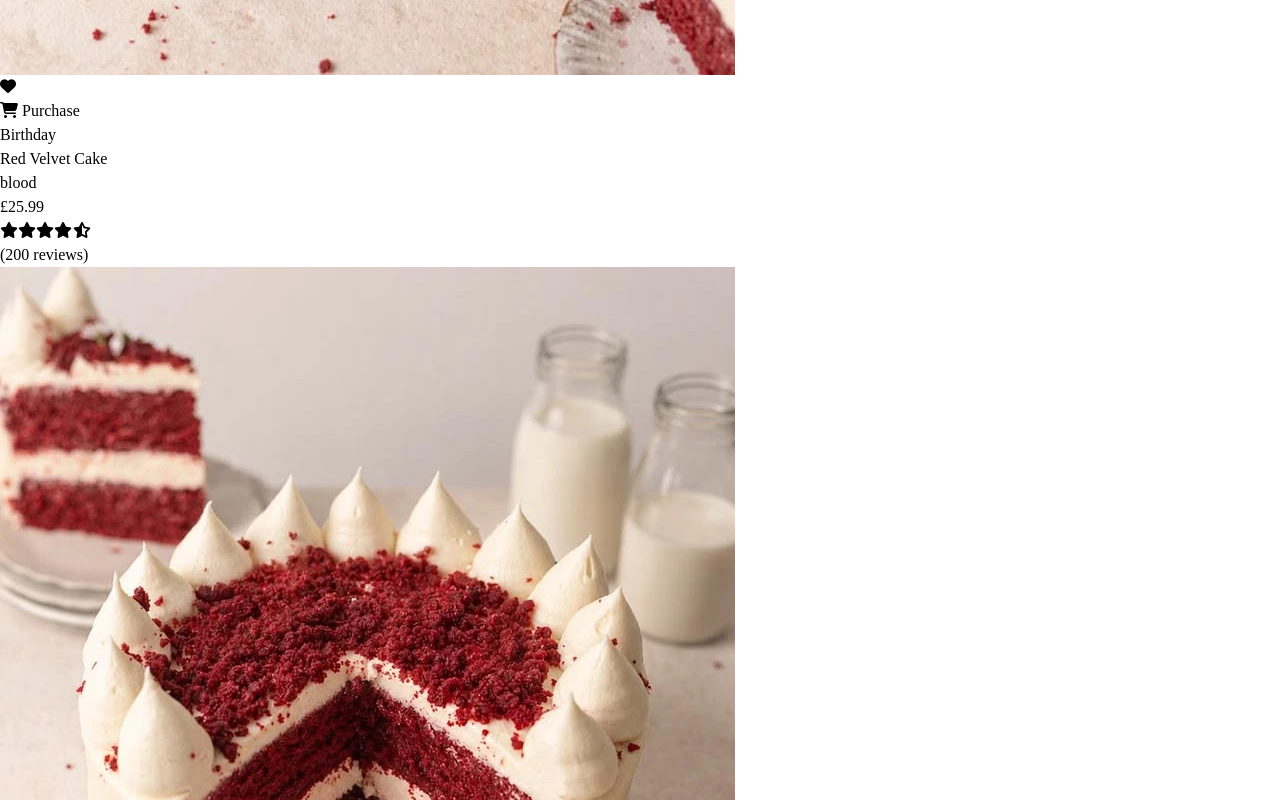
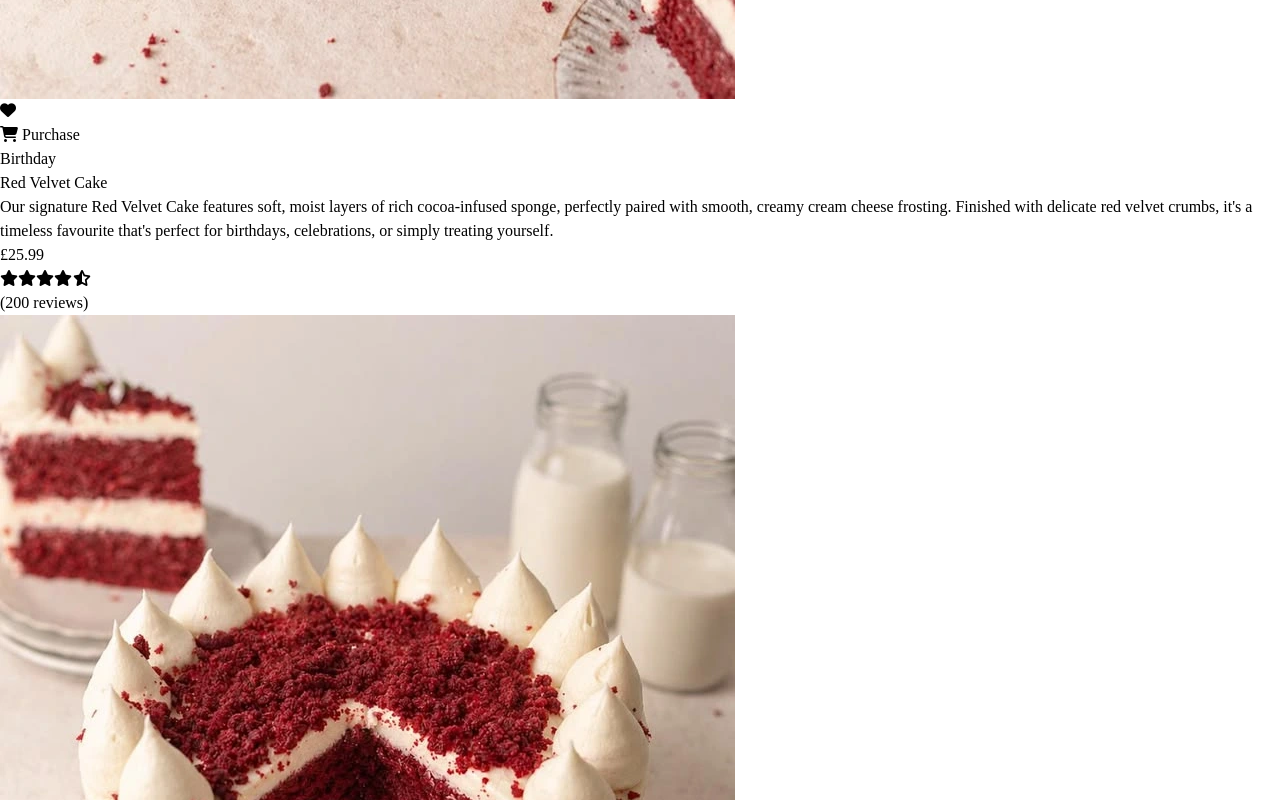
Before and after one commit to ireoluwa10olowoyo-dot/CakeShop, a React (Vite) app: page /Home in a window 1280 px wide. Shown: the part 3520-4320 px from the top of the page. Built offline with nearby package versions, Linux system fonts and the light colour scheme.

Commit message:
Added Information on Pages and added CakeProductPage

```diff
--- a/src/App.jsx
+++ b/src/App.jsx
@@ -8,6 +8,7 @@ import Blog from './pages/Blog';
 import AllProducts from './pages/AllProducts';
 import Support from './pages/Support';
 import About from './pages/About';
+import CakeProductPage from './pages/CakeProductPage';
 
 
 function App() {
@@ -23,6 +24,7 @@ function App() {
       <Route path="/AllProducts" element={<AllProducts/>}/>
       <Route path="/Blog" element={<Blog/>}/>
       <Route path="/Support" element={<Support/>}/>
+      <Route path="/CakeProductPage" element={<CakeProductPage/>}/>
 
     </Routes>
     </BrowserRouter>
--- a/src/components/CakeCards.jsx
+++ b/src/components/CakeCards.jsx
@@ -1,3 +1,5 @@
+
+import { Link, NavLink } from 'react-router-dom';
 
 
 function CakeCards({title,description,image,price,theme,reviews}){
@@ -19,7 +21,8 @@ return(
                     </div>
                     <div class="absolute bottom-0 left-0 right-0 p-4 translate-y-10 opacity-0 group-hover:translate-y-0 group-hover:opacity-100 transition-all duration-500">
                         <button class="w-full bg-pink-500 text-white py-2 rounded-lg font-medium hover:bg-pink-700 transition-colors duration-300 flex items-center justify-center cursor-pointer focus:bg-pink-700 gap-2">
-                            <i class="fas fa-shopping-cart"></i> Purchase
+                            <NavLink to="/CakeProductPage"><i class="fas fa-shopping-cart"></i> Purchase</NavLink>
+
                         </button>
                     </div>
                     <span class="absolute top-4 left-4 bg-pink-400 text-white text-xs font-bold px-2 py-1 rounded-full animate-pulse-slow">{theme}</span>
--- a/src/data/cake.js
+++ b/src/data/cake.js
@@ -4,7 +4,7 @@ export const cakes = [
 
 {
     title:"Red Velvet Cake",
-    description:"blood",
+    description:"Our signature Red Velvet Cake features soft, moist layers of rich cocoa-infused sponge, perfectly paired with smooth, creamy cream cheese frosting. Finished with delicate red velvet crumbs, it's a timeless favourite that's perfect for birthdays, celebrations, or simply treating yourself.",
     image:"src/assets/RedVelvetCake.webp",
     price:"£14.00",
     theme:"birthday",
@@ -12,7 +12,7 @@ export const cakes = [
 },
 {
      title:"Red Velvet Cake",
-    description:"blood",
+    description:"Our signature Red Velvet Cake features soft, moist layers of rich cocoa-infused sponge, perfectly paired with smooth, creamy cream cheese frosting. Finished with delicate red velvet crumbs, it's a timeless favourite that's perfect for birthdays, celebrations, or simply treating yourself.",
     image:"src/assets/RedVelvetCake.webp",
     price:"£14.00",
     theme:"birthday",
@@ -20,7 +20,7 @@ export const cakes = [
 },
 {
     title:"Red Velvet Cake",
-    description:"blood",
+    description:"Our signature Red Velvet Cake features soft, moist layers of rich cocoa-infused sponge, perfectly paired with smooth, creamy cream cheese frosting. Finished with delicate red velvet crumbs, it's a timeless favourite that's perfect for birthdays, celebrations, or simply treating yourself.",
     image:"src/assets/RedVelvetCake.webp",
     price:"£14.00",
     theme:"birthday",
@@ -28,7 +28,7 @@ export const cakes = [
 },
 {
     title:"Red Velvet Cake",
-    description:"blood",
+    description:"Our signature Red Velvet Cake features soft, moist layers of rich cocoa-infused sponge, perfectly paired with smooth, creamy cream cheese frosting. Finished with delicate red velvet crumbs, it's a timeless favourite that's perfect for birthdays, celebrations, or simply treating yourself.",
     image:"src/assets/RedVelvetCake.webp",
     price:"£14.00",
     theme:"birthday",
@@ -36,7 +36,7 @@ export const cakes = [
 },
 {
      title:"Red Velvet Cake",
-    description:"blood",
+    description:"Our signature Red Velvet Cake features soft, moist layers of rich cocoa-infused sponge, perfectly paired with smooth, creamy cream cheese frosting. Finished with delicate red velvet crumbs, it's a timeless favourite that's perfect for birthdays, celebrations, or simply treating yourself.",
     image:"src/assets/RedVelvetCake.webp",
     price:"£14.00",
     theme:"birthday",
@@ -44,7 +44,7 @@ export const cakes = [
 },
 {
      title:"Red Velvet Cake",
-    description:"blood",
+    description:"Our signature Red Velvet Cake features soft, moist layers of rich cocoa-infused sponge, perfectly paired with smooth, creamy cream cheese frosting. Finished with delicate red velvet crumbs, it's a timeless favourite that's perfect for birthdays, celebrations, or simply treating yourself.",
     image:"src/assets/RedVelvetCake.webp",
     price:"£14.00",
     theme:"birthday",
@@ -52,7 +52,7 @@ export const cakes = [
 },
 {
      title:"Red Velvet Cake",
-    description:"blood",
+    description:"Our signature Red Velvet Cake features soft, moist layers of rich cocoa-infused sponge, perfectly paired with smooth, creamy cream cheese frosting. Finished with delicate red velvet crumbs, it's a timeless favourite that's perfect for birthdays, celebrations, or simply treating yourself.",
     image:"src/assets/RedVelvetCake.webp",
     price:"£14.00",
     theme:"birthday",
@@ -60,7 +60,7 @@ export const cakes = [
 },
 {
      title:"Red Velvet Cake",
-    description:"blood",
+    description:"Our signature Red Velvet Cake features soft, moist layers of rich cocoa-infused sponge, perfectly paired with smooth, creamy cream cheese frosting. Finished with delicate red velvet crumbs, it's a timeless favourite that's perfect for birthdays, celebrations, or simply treating yourself.",
     image:"src/assets/RedVelvetCake.webp",
     price:"£14.00",
     theme:"birthday",
@@ -68,7 +68,7 @@ export const cakes = [
 },
 {
      title:"Red Velvet Cake",
-    description:"blood",
+    description:"Our signature Red Velvet Cake features soft, moist layers of rich cocoa-infused sponge, perfectly paired with smooth, creamy cream cheese frosting. Finished with delicate red velvet crumbs, it's a timeless favourite that's perfect for birthdays, celebrations, or simply treating yourself.",
     image:"src/assets/RedVelvetCake.webp",
     price:"£14.00",
     theme:"birthday",
@@ -76,7 +76,7 @@ export const cakes = [
 },
 {
  title:"Red Velvet Cake",
-    description:"blood",
+    description:"Our signature Red Velvet Cake features soft, moist layers of rich cocoa-infused sponge, perfectly paired with smooth, creamy cream cheese frosting. Finished with delicate red velvet crumbs, it's a timeless favourite that's perfect for birthdays, celebrations, or simply treating yourself.",
     image:"src/assets/RedVelvetCake.webp",
     price:"£14.00",
     theme:"birthday",
@@ -84,7 +84,7 @@ export const cakes = [
 },
 {
      title:"Red Velvet Cake",
-    description:"blood",
+    description:"Our signature Red Velvet Cake features soft, moist layers of rich cocoa-infused sponge, perfectly paired with smooth, creamy cream cheese frosting. Finished with delicate red velvet crumbs, it's a timeless favourite that's perfect for birthdays, celebrations, or simply treating yourself.",
     image:"src/assets/RedVelvetCake.webp",
     price:"£14.00",
     theme:"birthday",
@@ -92,7 +92,7 @@ export const cakes = [
 },
 {
      title:"Red Velvet Cake",
-    description:"blood",
+    description:"Our signature Red Velvet Cake features soft, moist layers of rich cocoa-infused sponge, perfectly paired with smooth, creamy cream cheese frosting. Finished with delicate red velvet crumbs, it's a timeless favourite that's perfect for birthdays, celebrations, or simply treating yourself.",
     image:"src/assets/RedVelvetCake.webp",
     price:"£14.00",
     theme:"birthday",
@@ -100,7 +100,7 @@ export const cakes = [
 },
 {
      title:"Red Velvet Cake",
-    description:"blood",
+    description:"Our signature Red Velvet Cake features soft, moist layers of rich cocoa-infused sponge, perfectly paired with smooth, creamy cream cheese frosting. Finished with delicate red velvet crumbs, it's a timeless favourite that's perfect for birthdays, celebrations, or simply treating yourself.",
     image:"src/assets/RedVelvetCake.webp",
     price:"£14.00",
     theme:"birthday",
@@ -108,7 +108,7 @@ export const cakes = [
 },
 {
  title:"Red Velvet Cake",
-    description:"blood",
+    description:"Our signature Red Velvet Cake features soft, moist layers of rich cocoa-infused sponge, perfectly paired with smooth, creamy cream cheese frosting. Finished with delicate red velvet crumbs, it's a timeless favourite that's perfect for birthdays, celebrations, or simply treating yourself.",
     image:"src/assets/RedVelvetCake.webp",
     price:"£14.00",
     theme:"birthday",
@@ -116,7 +116,7 @@ export const cakes = [
 },
 {
     title:"Red Velvet Cake",
-    description:"blood",
+    description:"Our signature Red Velvet Cake features soft, moist layers of rich cocoa-infused sponge, perfectly paired with smooth, creamy cream cheese frosting. Finished with delicate red velvet crumbs, it's a timeless favourite that's perfect for birthdays, celebrations, or simply treating yourself.",
     image:"src/assets/RedVelvetCake.webp",
     price:"£14.00",
     theme:"birthday",
--- a/src/pages/About.jsx
+++ b/src/pages/About.jsx
@@ -9,14 +9,12 @@ function About(){
          <Dashboard />
          <div className="-mt-170 ml-72 px-6 py-40 bg-rose-50 flex justify-content align-items w-310 h-170 ">
             <div className="pr-16">
-                <img src="src/assets/AboutCake.webp" className="mix-blend-multiply rounded-full "/>
+                <img src="src/assets/AboutCake.webp" className="mix-blend-multiply rounded-full w-150 "/>
             </div>
             <div className="text-slate-800 h-100">
                 <span className="text-5xl border-b-2 border-pink-600 uppercase mb-100 font-bold">About Us</span>
                 <h1 className="text-3xl pt-5">About Our Cake Shop</h1>
-                <p className="textxl pt-2">Lorem ipsum dolor sit amet, consectetur adipisicing elit. Aliquid, commodi
-                doloremque, fugiat illum magni minus nisi nulla numquam obcaecati placeat quia, repellat tempore
-                voluptatum.</p>
+                <p className="text-lg pt-2">At Cake Shop, we're passionate about creating freshly baked cakes and desserts that make every celebration unforgettable. From classic favourites to custom creations, every treat is made with care and the finest ingredients.</p>
             </div>
          </div>
          <Footer/>
--- /dev/null
+++ b/src/pages/CakeProductPage.jsx
@@ -0,0 +1,92 @@
+import Dashboard from "/src/components/Dashboard"
+import NavBar from "/src/components/NavBar"
+import Footer from "/src/components/Footer"
+
+function CakeProductPage(){
+return(
+    <>
+    <NavBar/>
+    <Dashboard/>
+    <div class="bg-gray-100 relative z-10 -mt-170 ml-72 px-6 py-6 bg-rose-50 w-307">
+  <div class="container mx-auto px-4 py-8">
+    <div class="flex flex-wrap -mx-4">
+
+      <div class="w-full md:w-1/2 px-4 mb-8">
+        <img src="src/assets/RedVelvetCake.webp" alt="Product"
+                    class="w-full h-auto rounded-lg shadow-md mb-4" id="mainImage"/>
+        <div class="flex gap-4 py-4 justify-center overflow-x-auto">
+          <img src="src/assets/RedVelvetCake.webp" alt="Thumbnail 1"
+                        class="size-16 sm:size-20 object-cover rounded-md cursor-pointer opacity-60 hover:opacity-100 transition duration-300"
+                        onclick="changeImage(this.src)"/>
+          <img src="src/assets/RedVelvetCake.webp" alt="Thumbnail 2"
+                        class="size-16 sm:size-20 object-cover rounded-md cursor-pointer opacity-60 hover:opacity-100 transition duration-300"
+                        onclick="changeImage(this.src)"/>
+          <img src="src/assets/RedVelvetCake.webp" alt="Thumbnail 3"
+                        class="size-16 sm:size-20 object-cover rounded-md cursor-pointer opacity-60 hover:opacity-100 transition duration-300"
+                        onclick="changeImage(this.src)"/>
+          <img src="src/assets/RedVelvetCake.webp" alt="Thumbnail 4"
+                        class="size-16 sm:size-20 object-cover rounded-md cursor-pointer opacity-60 hover:opacity-100 transition duration-300"
+                        onclick="changeImage(this.src)"/>
+        </div>
+      </div>
+
+      <div class="w-full md:w-1/2 px-4">
+        <h2 class="text-3xl font-bold mb-2">Red Velvet Cake</h2>
+        <p class="text-gray-600 mb-4">SKU: WH1000XM4</p>
+        <div class="mb-4">
+          <span class="text-2xl font-bold mr-2">£349.99</span>
+          <span class="text-gray-500 line-through">£399.99</span>
+        </div>
+        <div class="flex items-center mb-4">
+          <div class="flex text-amber-400">
+                <i class="fas fa-star"></i>
+                <i class="fas fa-star"></i>
+                <i class="fas fa-star"></i>
+                <i class="fas fa-star"></i>
+                <i class="fas fa-star-half-alt"></i>
+            </div>
+            <span class="ml-2 text-gray-600">4.5 (120 reviews)</span>
+        </div>
+        <p class="text-gray-700 mb-6">Treat yourself to our delicious Red Velvet Cake, featuring moist layers of velvety sponge, rich cream cheese frosting, and a delicate cocoa flavour. Baked fresh with the finest ingredients, it's the perfect centrepiece for birthdays, weddings, anniversaries, or any special occasion. One bite is all it takes to see why it's one of our best-selling cakes.</p>
+
+
+
+        <div class="mb-6">
+          <label for="quantity" class="block text-sm font-medium text-gray-700 mb-1">Quantity:</label>
+          <input type="number" id="quantity" name="quantity" min="1" value="1"
+                        class="w-12 text-center rounded-md border-gray-300  shadow-sm focus:border-indigo-300 focus:ring focus:ring-indigo-200 focus:ring-opacity-50"/>
+        </div>
+
+        <div class="flex space-x-4 mb-6">
+          <button
+                        class="bg-indigo-600 flex gap-2 items-center text-white px-6 py-2 rounded-md hover:bg-indigo-700 focus:outline-none focus:ring-2 focus:ring-indigo-500 focus:ring-offset-2 cursor-pointer">
+                         <i class="fas fa-shopping-cart"></i>
+                        Add to Cart
+                    </button>
+          <button
+                        class="bg-gray-200 flex gap-2 items-center  text-gray-800 px-6 py-2 rounded-md hover:bg-gray-300 focus:outline-none focus:ring-2 focus:ring-gray-500 focus:ring-offset-2 cursor-pointer">
+
+                       <i class="fas fa-heart"></i> Wishlist
+                    </button>
+        </div>
+
+        <div>
+          <h3 class="text-lg font-semibold mb-2">Flavours:</h3>
+          <ul class="list-disc list-inside text-gray-700">
+            <li></li>
+            <li></li>
+            <li></li>
+            <li></li>
+          </ul>
+        </div>
+      </div>
+    </div>
+  </div>
+  </div>
+  <Footer/>
+
+    </>
+)
+
+}
+export default CakeProductPage
--- a/src/pages/Home.jsx
+++ b/src/pages/Home.jsx
@@ -8,15 +8,15 @@ function Home(){
         <>
         <NavBar />
       <Dashboard />
-      <div className="relative z-10 -mt-170 ml-72 px-6 bg-rose-50 w-310 h-170 ">
+      <div className="relative z-10 -mt-170 ml-72 px-6 bg-rose-50 w-310 h-180 ">
         <h1 className="text-3xl text-slate-800 mb-6 pt-12 pl-12 font-medium">
           Celebration Cakes
         </h1>
 
         <div className="grid grid-cols-3 gap-8 pr-10 pt-5 pl-10 ">
-          <CakeCards title="Red Velvet Cake" description="blood" image="src/assets/RedVelvetCake.webp" price="£25.99" theme="Birthday" reviews="200" />
-          <CakeCards title="Red Velvet Cake" description="blood" image="src/assets/RedVelvetCake.webp" price="£25.99" theme="Birthday" reviews="200" />
-          <CakeCards title="Red Velvet Cake" description="blood" image="src/assets/RedVelvetCake.webp" price="£25.99" theme="Birthday" reviews="200" />
+          <CakeCards title="Red Velvet Cake" description="Our signature Red Velvet Cake features soft, moist layers of rich cocoa-infused sponge, perfectly paired with smooth, creamy cream cheese frosting. Finished with delicate red velvet crumbs, it's a timeless favourite that's perfect for birthdays, celebrations, or simply treating yourself." image="src/assets/RedVelvetCake.webp" price="£25.99" theme="Birthday" reviews="200" />
+          <CakeCards title="Red Velvet Cake" description="Our signature Red Velvet Cake features soft, moist layers of rich cocoa-infused sponge, perfectly paired with smooth, creamy cream cheese frosting. Finished with delicate red velvet crumbs, it's a timeless favourite that's perfect for birthdays, celebrations, or simply treating yourself." image="src/assets/RedVelvetCake.webp" price="£25.99" theme="Birthday" reviews="200" />
+          <CakeCards title="Red Velvet Cake" description="Our signature Red Velvet Cake features soft, moist layers of rich cocoa-infused sponge, perfectly paired with smooth, creamy cream cheese frosting. Finished with delicate red velvet crumbs, it's a timeless favourite that's perfect for birthdays, celebrations, or simply treating yourself." image="src/assets/RedVelvetCake.webp" price="£25.99" theme="Birthday" reviews="200" />
         </div>
         </div>
         <Footer/>
```
Also changed, not shown: src/pages/Blog.jsx (+3 -6 lines).
